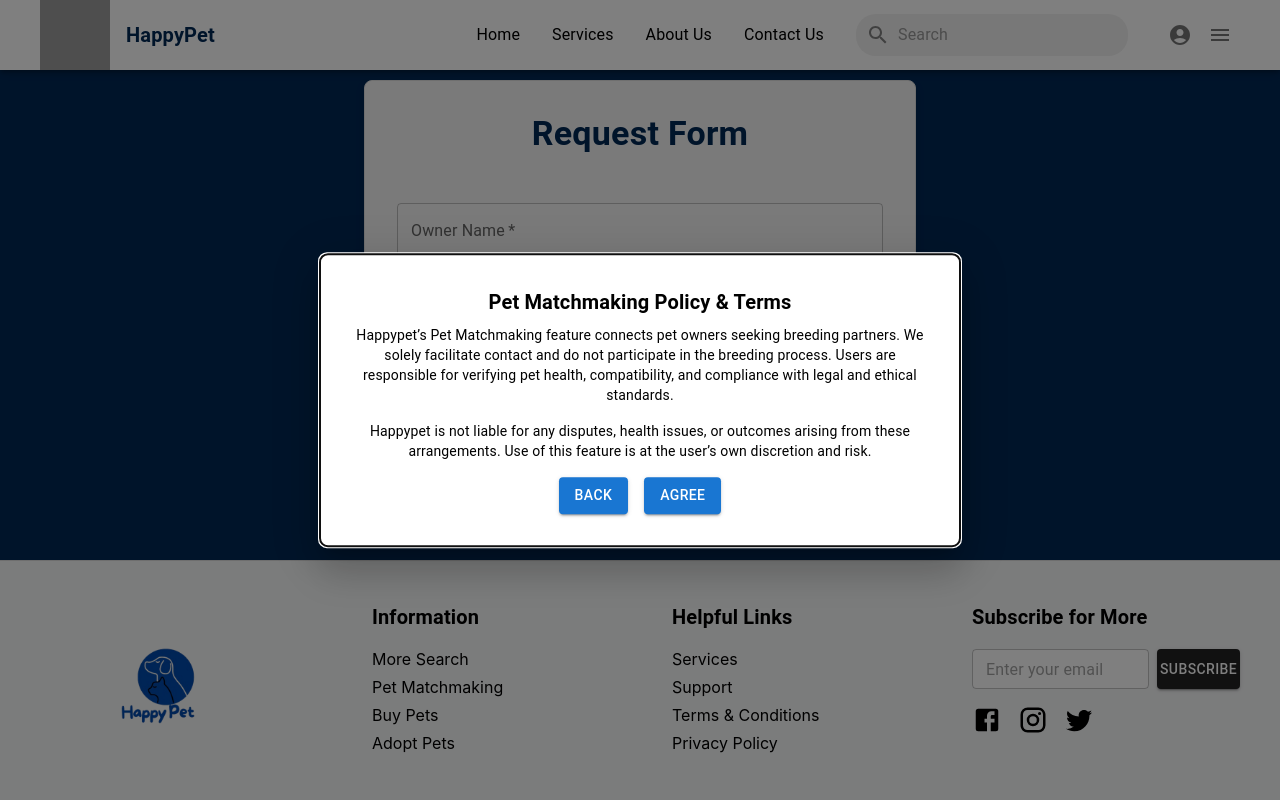
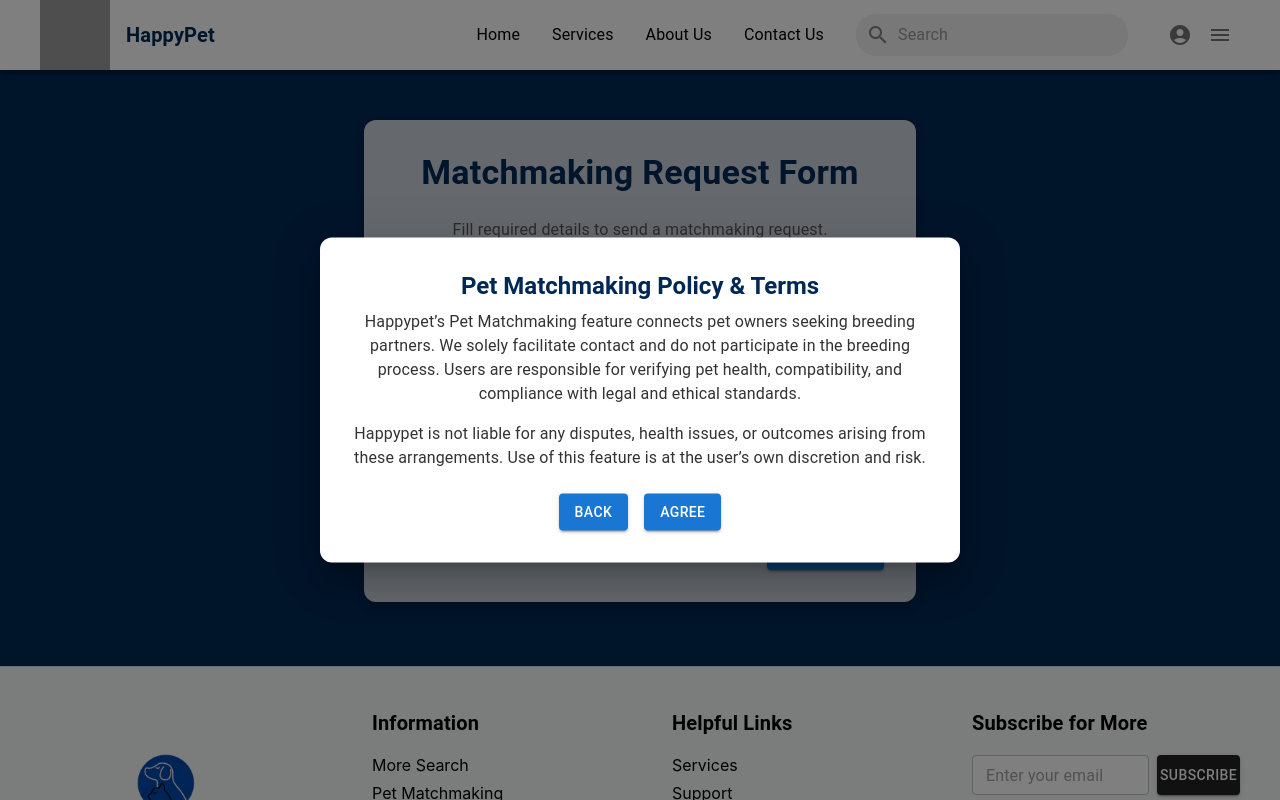
Before and after one commit to vihangajayasuriya446/Happy-Pet-Frontend, a React (Vite) app: page /OwnerForm/1 in a window 1280 px wide. Shown: the top 800 px of the page. Built offline with nearby package versions, Linux system fonts and the light colour scheme; grey boxes are pictures that could not be loaded.

Commit message:
Ownerform styling

```diff
--- a/src/OwnerForm.tsx
+++ b/src/OwnerForm.tsx
@@ -79,29 +79,30 @@ const OwnerForm: React.FC = () => {
               top: '50%',
               left: '50%',
               transform: 'translate(-50%, -50%)',
-              bgcolor: 'white',
+              bgcolor: '#fff',
               boxShadow: 24,
               p: 4,
-              borderRadius: 2,
+              borderRadius: 3,
               textAlign: 'center',
+              outline: 'none',
             }}
           >
-            <Typography variant="h6" fontWeight="bold" gutterBottom>
+            <Typography variant="h5" fontWeight="bold" gutterBottom sx={{ color: '#002855' }}>
               Pet Matchmaking Policy & Terms
             </Typography>
-            <Typography variant="body2" paragraph>
+            <Typography variant="body1" paragraph sx={{ color: '#333' }}>
               Happypet’s Pet Matchmaking feature connects pet owners seeking
               breeding partners. We solely facilitate contact and do not
               participate in the breeding process. Users are responsible for
               verifying pet health, compatibility, and compliance with legal and
               ethical standards.
             </Typography>
-            <Typography variant="body2" paragraph>
+            <Typography variant="body1" paragraph sx={{ color: '#333' }}>
               Happypet is not liable for any disputes, health issues, or outcomes
               arising from these arrangements. Use of this feature is at the
               user’s own discretion and risk.
             </Typography>
-            <Box mt={2} display="flex" justifyContent="center">
+            <Box mt={3} display="flex" justifyContent="center">
               <Button variant="contained" color="primary" onClick={handleBack} sx={{ mr: 2 }}>
                 Back
               </Button>
@@ -114,12 +115,13 @@ const OwnerForm: React.FC = () => {
 
         <Box
           sx={{
-            backgroundColor: "#f5f5f5",
-            padding: "32px",
-            borderRadius: "8px",
-            boxShadow: "0px 4px 10px rgba(0, 0, 0, 0.1)",
-            border: "1px solid #e0e0e0",
-            mt: 4,
+            backgroundColor: 'rgba(255, 255, 255, 0.8)',
+            padding: '2rem',
+            borderRadius: 3,
+            boxShadow: '0px 4px 10px rgba(0, 0, 0, 0.2)',
+            border: 'none',
+            mt: 15,
+            mb: 8,
           }}
         >
           <Typography
@@ -127,9 +129,12 @@ const OwnerForm: React.FC = () => {
             gutterBottom
             fontWeight="bold"
             textAlign="center"
-            sx={{ color: "#002855", mb: 4 }}
+            sx={{ color: "#002855", mb: 3 }}
           >
-            Request Form
+            Matchmaking Request Form
+          </Typography>
+          <Typography variant="body1" textAlign="center" sx={{ color: '#555', mb: 2 }}>
+            Fill required details to send a matchmaking request.
           </Typography>
 
           {error && <Alert severity="error" sx={{ mb: 2 }}>{error}</Alert>}
@@ -166,8 +171,8 @@ const OwnerForm: React.FC = () => {
             />
             {/* Hidden field for petId */}
             <input type="hidden" name="petId" value={owner.petId} />
-            <Box sx={{ display: 'flex', justifyContent: 'space-between', mt: 3 }}>
-              <Button type="submit" variant="contained" color="primary">
+            <Box sx={{ display: 'flex', justifyContent: 'flex-end', mt: 4 }}>
+              <Button type="submit" variant="contained" color="primary" sx={{ px: 4, py: 1 }}>
                 Submit
               </Button>
             </Box>
```
